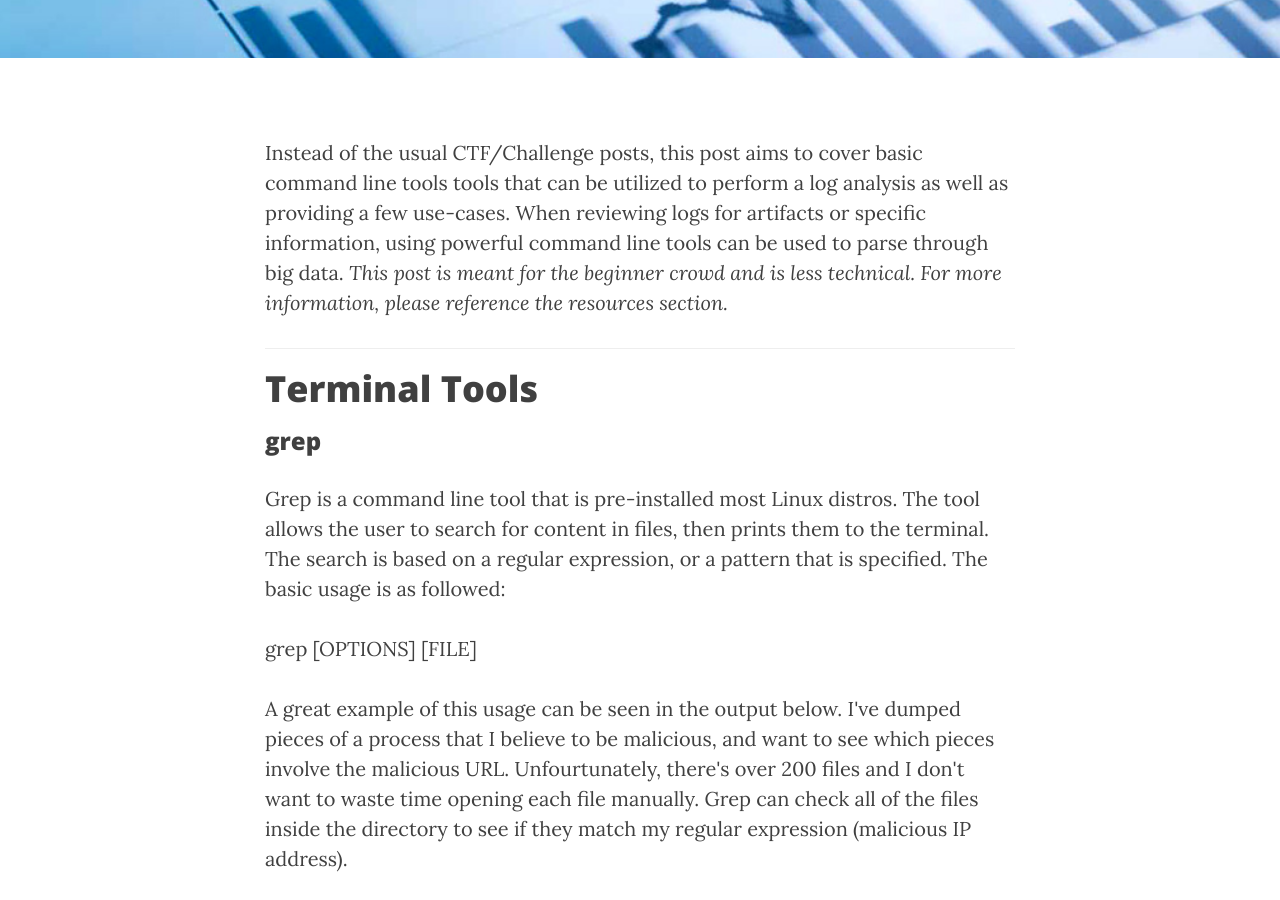
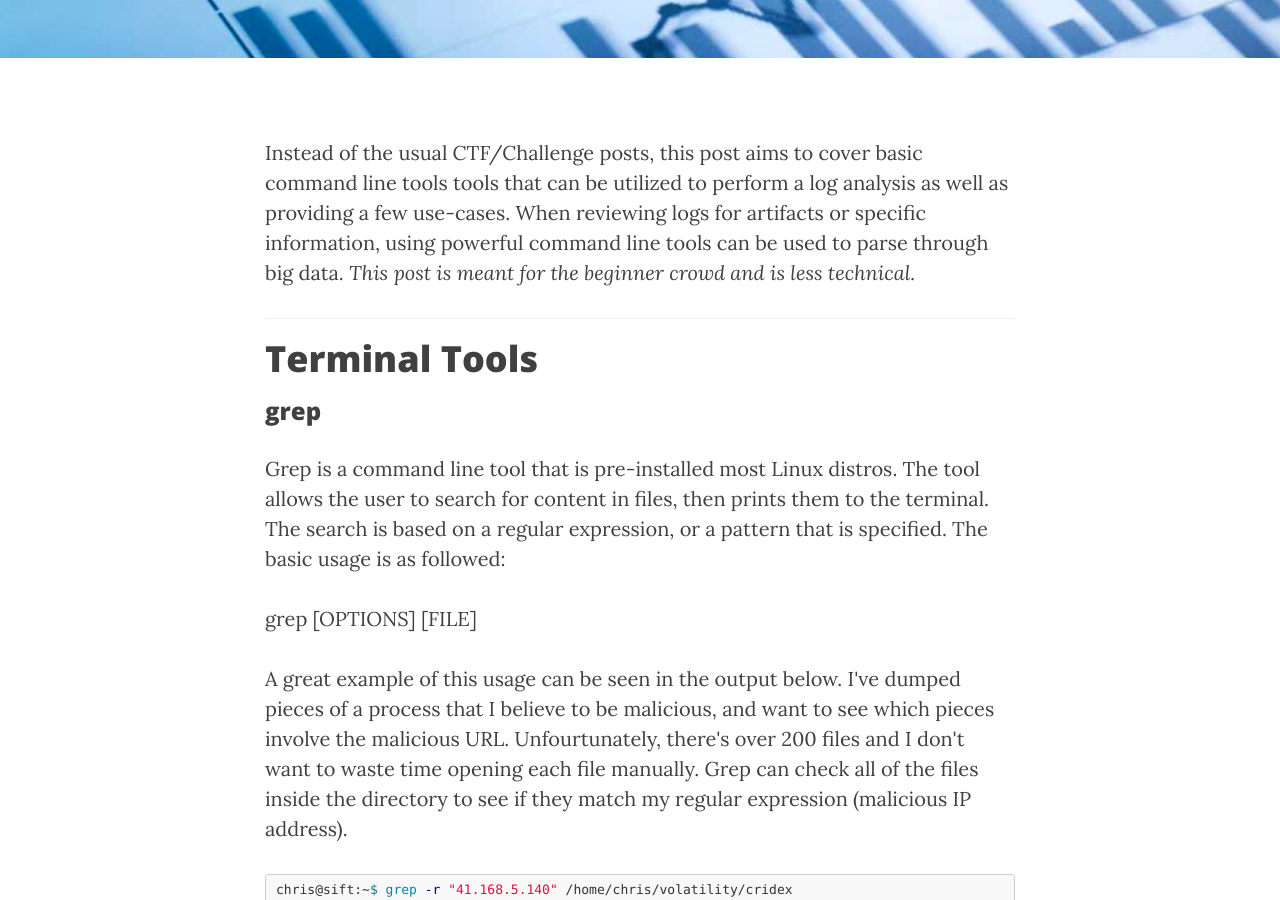
Before and after one commit to RomSec/RomSec.github.io, a Jekyll site: the page built from _posts/2017-07-23-Logs.markdown, in a window 1280 px wide and 900 px high, scrolled down 418 px. Built offline with Jekyll 4.4.1, drawn with Linux system fonts in a browser that asks for light colours; nearby versions of some CDN libraries.

Commit message:
Update 2017-07-23-Logs.markdown

```diff
--- a/_posts/2017-07-23-Logs.markdown
+++ b/_posts/2017-07-23-Logs.markdown
@@ -7,7 +7,7 @@ author:     "Chris"
 header-img: "img/log/header.jpg"
 ---
 
-<p>Instead of the usual CTF/Challenge posts, this post aims to cover basic command line tools tools that can be utilized to perform a log analysis as well as providing a few use-cases. When reviewing logs for artifacts or specific information, using powerful command line tools can be used to parse through big data. <i>This post is meant for the beginner crowd and is less technical. For more information, please reference the resources section.</i></p>
+<p>Instead of the usual CTF/Challenge posts, this post aims to cover basic command line tools tools that can be utilized to perform a log analysis as well as providing a few use-cases. When reviewing logs for artifacts or specific information, using powerful command line tools can be used to parse through big data. <i>This post is meant for the beginner crowd and is less technical.</i></p>
 <hr>
 
 <h1>Terminal Tools</h1>
```
